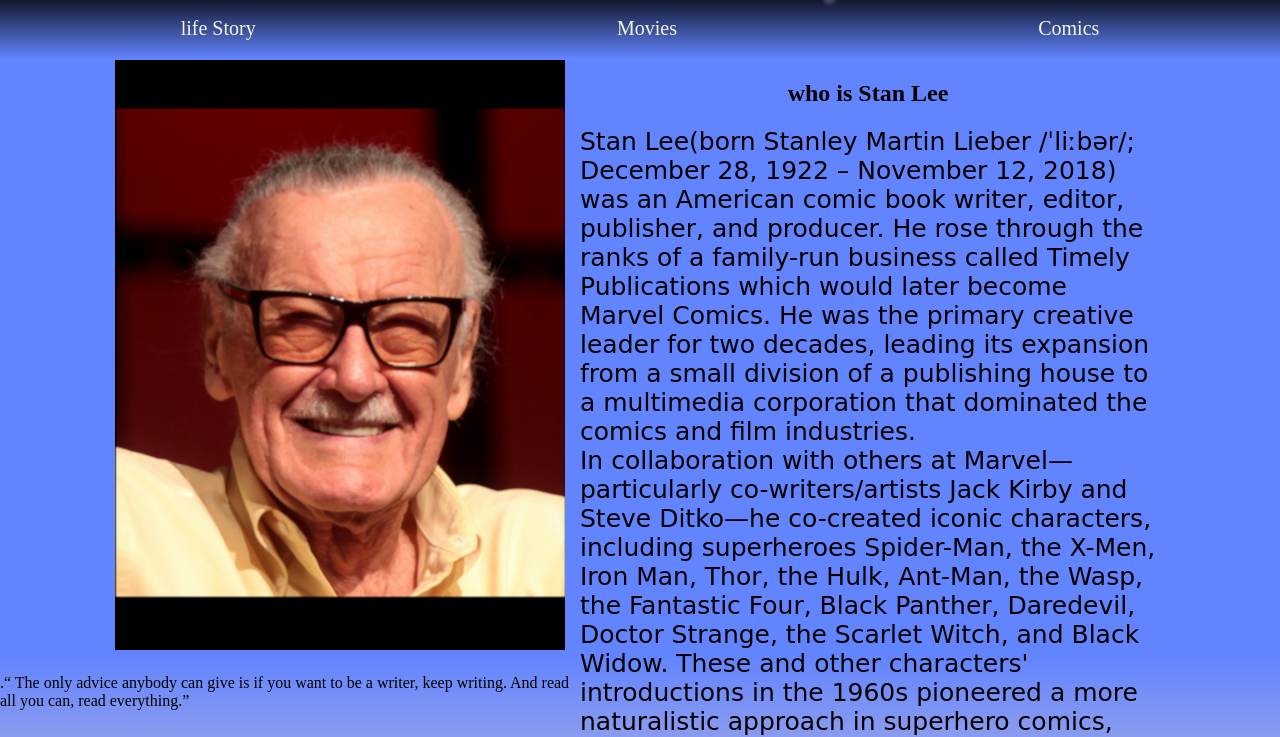
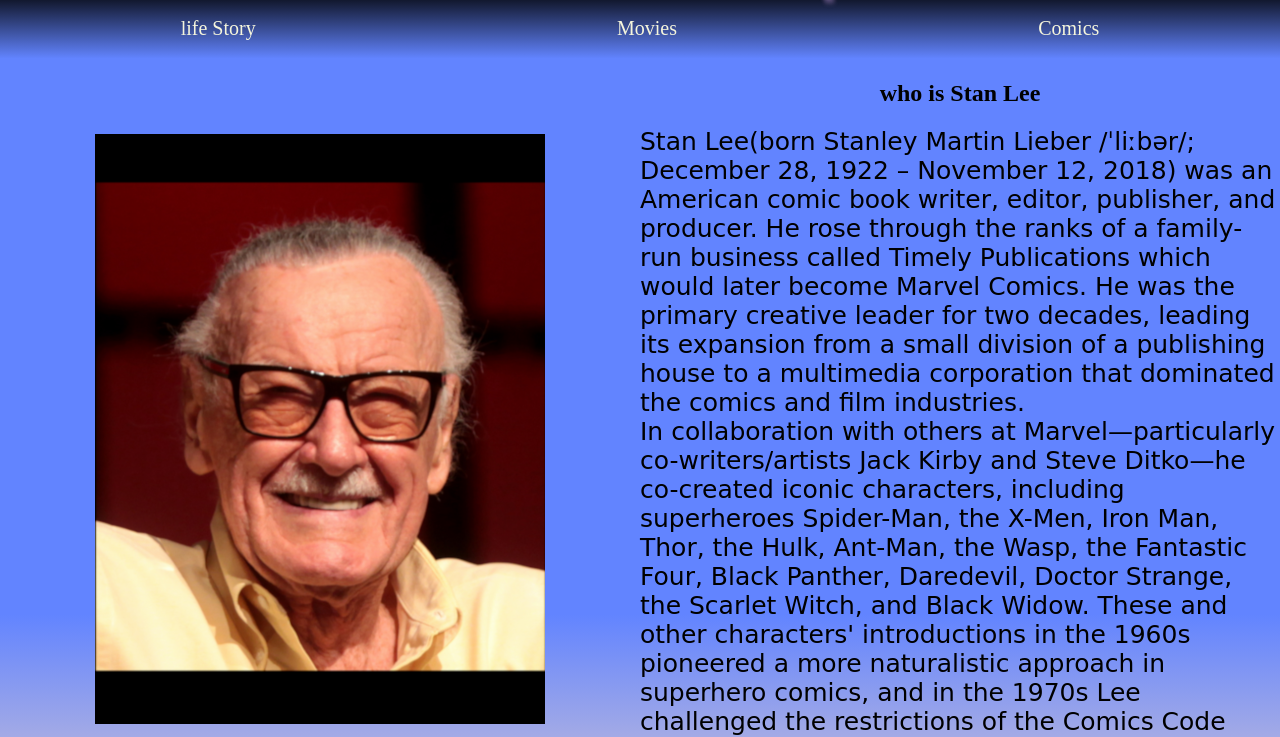
Before and after one commit to Hosam89/Tribute-page, a plain HTML site: page index.html in a window 1280 px wide. Shown: the part 83-820 px from the top of the page. Drawn offline with Linux system fonts and the light colour scheme; a web font is replaced by a local one.

Commit message:
media added

```diff
--- a/style/style.css
+++ b/style/style.css
@@ -5,6 +5,7 @@
 * {
     margin: 0;
     padding: 0;
+
 }
 
 html {
@@ -88,28 +89,35 @@
 .firstSection {
     background-color: #6284FF;
     background-image: linear-gradient(180deg, #6284FF 70%, #e0cece 100%);
+        display: flex;
+        flex-wrap: wrap;
 
 
 }
 
 section div {
-    display: inline-block;
-    width: 45%;
-    vertical-align: top;
+    display: flex;
+    width: 50%;
+    flex-direction: column;
+    justify-content: center;
+    align-items: center;
 
 }
 
-img[src$=".png"] {
-    margin-left: 20%;
-    padding-bottom: 20px;
-}
 
 
 p {
     font-family: 'Lobster', cursive;
     font-size: 25px;
 }
+@media screen and (max-width:850px) {
+    .firstSection{
+        flex-direction: column;
+        justify-content: center;
+        align-items: center;
+    }
 
+}
 /*Second section*/
 
 .secondSection {
```
